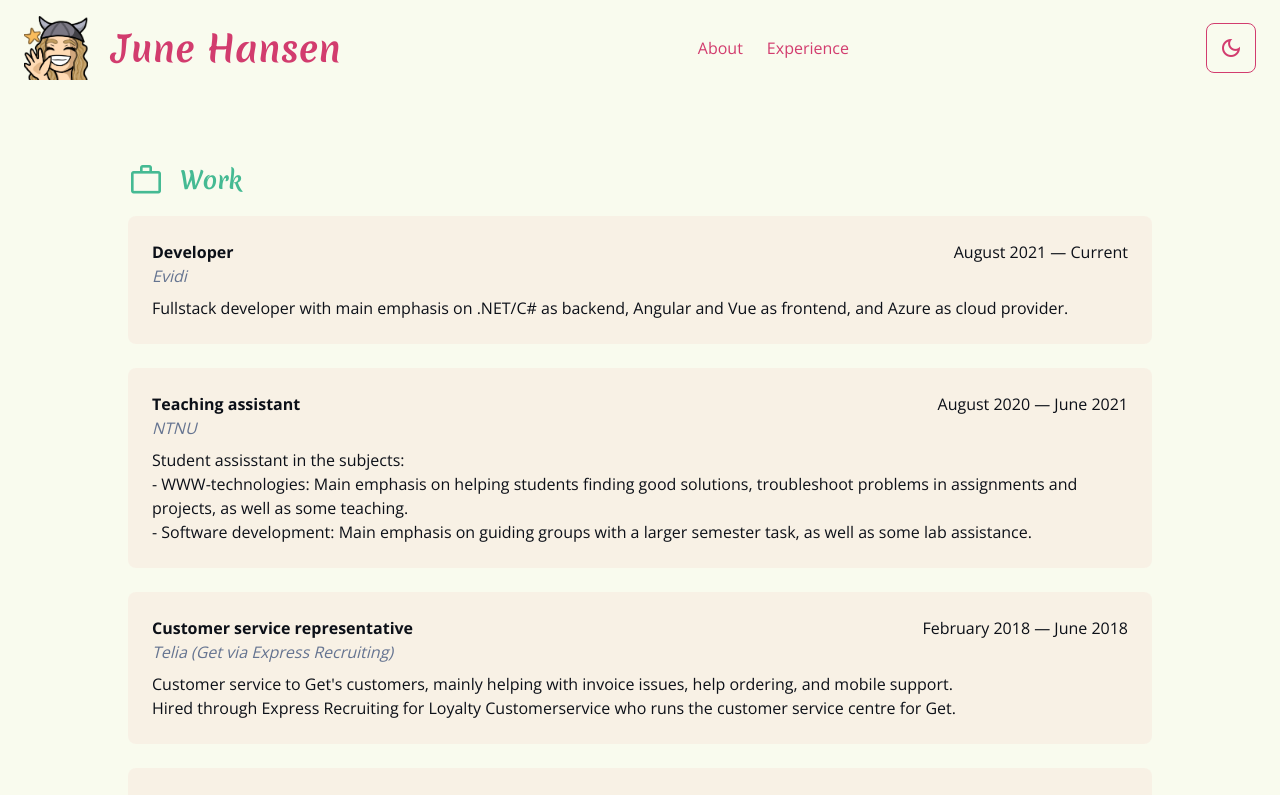
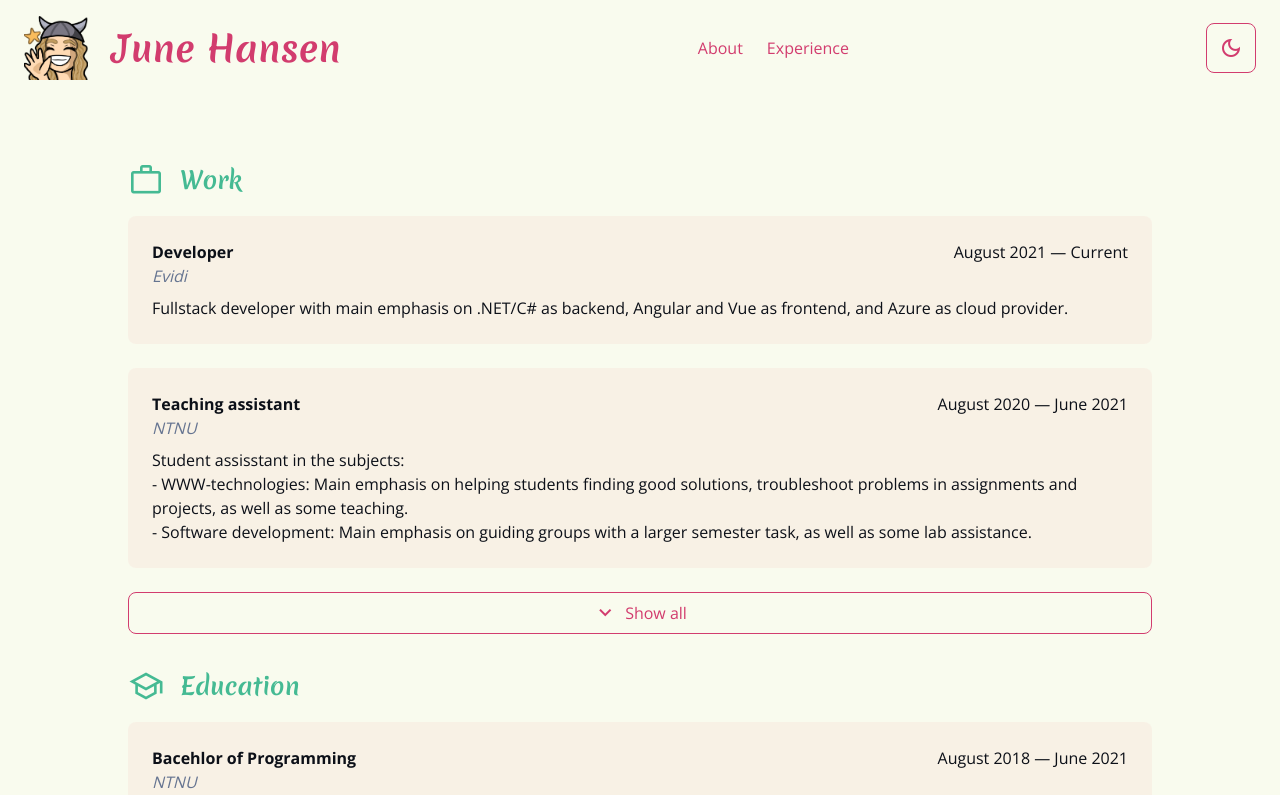
Before and after one commit to Kahera/Kahera.github.io, a Vue app: page /experience in a window 1280 px wide. Shown: the top 795 px of the page. Built offline with nearby package versions, Linux system fonts and the light colour scheme.

Commit message:
Made show all/less functional for experiences

```diff
--- a/src/components/Button.vue
+++ b/src/components/Button.vue
@@ -170,7 +170,7 @@ const iconSize = computed(() => {
 
 
 <template>
-    <button class="btn flex space-x-2"
+    <button class="btn flex justify-center space-x-2"
         :class="[{ 'flex-row-reverse space-x-reverse': iconPosition == 'right' }, background, textColor, border, buttonSize, rounded]">
         <span v-if="icon" class="font-icon my-auto" :class="[iconSize]">{{ icon }}</span>
         <span v-if="$slots.text" class="my-auto">
--- a/src/views/ExperienceView.vue
+++ b/src/views/ExperienceView.vue
@@ -1,11 +1,13 @@
 <script setup lang="ts">
 // Components
+import Button from '@/components/Button.vue';
 import ListItem from '@/components/view-experience/ListItem.vue'
 import CVItem from '@/components/view-experience/CVItem.vue';
 
 // Data
 import jobData from '@/assets/data/jobs.json';
 import educationData from '@/assets/data/education.json';
+import { computed, ref } from 'vue';
 
 // sort data by end date - most recent first, with current jobs at the top
 const jobs = jobData.sort((a, b) => {
@@ -19,6 +21,13 @@ const educations = educationData.sort((a, b) => {
   else if (b.endDate === undefined) return 1;
   else return new Date(b.endDate).getUTCMilliseconds() - new Date(a.endDate).getUTCMilliseconds();
 });
+
+const displayAllJobs = ref(false);
+const displayJobs = computed(() => {
+  if (displayAllJobs.value) return jobs;
+  else return jobs.slice(0, 2);
+});
+
 </script>
 
 <template>
@@ -28,12 +37,16 @@ const educations = educationData.sort((a, b) => {
       <template #heading>Work</template>
 
       <ul class="flex flex-col space-y-6">
-        <CVItem v-for="job in jobs" :startDate="new Date(job.startDate)"
-          :endDate="job.endDate ? new Date(job.endDate) : undefined" :company="job.company" :url="job.url"
-          :position="job.position">
-          <template #description><span class="whitespace-pre-wrap">{{ job.description }}</span></template>
-        </CVItem>
-        <!-- TODO: Add expand button - display 2 before, all after -->
+        <TransitionGroup> <!-- TODO: Add animation -->
+          <CVItem v-for="(job, index) in displayJobs" :key="index" :startDate="new Date(job.startDate)"
+            :endDate="job.endDate ? new Date(job.endDate) : undefined" :company="job.company" :url="job.url"
+            :position="job.position">
+            <template #description><span class="whitespace-pre-wrap">{{ job.description }}</span></template>
+          </CVItem>
+        </TransitionGroup>
+        <Button @click="displayAllJobs = !displayAllJobs" :icon="displayAllJobs ? 'expand_less' : 'expand_more'">
+          <template #text>{{ displayAllJobs ? 'Show fewer' : 'Show all' }}</template>
+        </Button>
       </ul>
     </ListItem>
 
```
